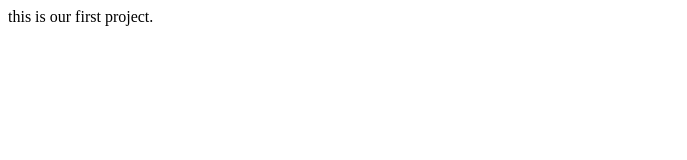
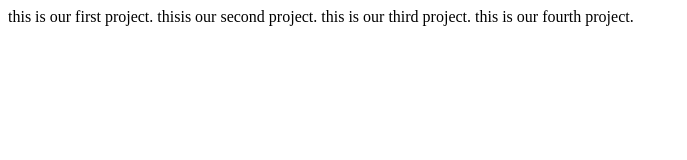
Before and after one commit to aknandansharma/mission002, a plain HTML site: page index.html in a window 1280 px wide. Shown: the whole page, without its empty margins (0-687 px from the left). Drawn offline with Linux system fonts and the light colour scheme.

Commit message:
akanndan

```diff
--- a/index.html
+++ b/index.html
@@ -8,5 +8,8 @@
 </head>
 <body>
     this is our first project.
+    thisis our second project.
+    this is our third project.
+    this is our fourth project.
 </body>
 </html>
```
